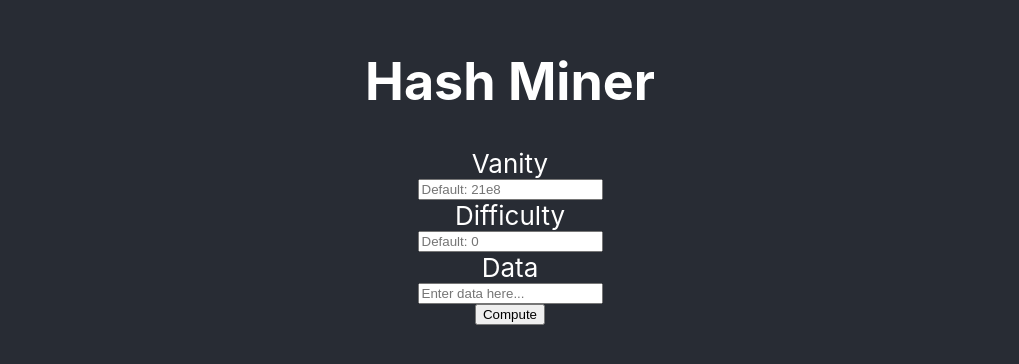
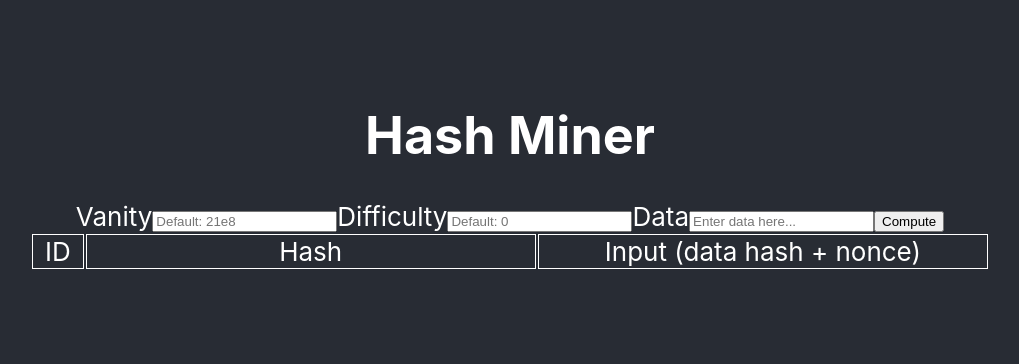
Before and after one commit to pneumatick/ReactHashMiner, a React (Create React App) app: page / in a window 1280 px wide. Shown: the part 230-594 px from the top of the page, without its empty margins (130-1149 px from the left). Built offline with nearby package versions, Linux system fonts and the light colour scheme.

Commit message:
Refactored code into multiple components; Previously mined hashes are displayed in the browser

```diff
--- a/src/App.css
+++ b/src/App.css
@@ -1,16 +1,5 @@
 .App {
   text-align: center;
-}
-
-.App-logo {
-  height: 40vmin;
-  pointer-events: none;
-}
-
-@media (prefers-reduced-motion: no-preference) {
-  .App-logo {
-    animation: App-logo-spin infinite 20s linear;
-  }
 }
 
 .App-header {
@@ -24,15 +13,10 @@
   color: white;
 }
 
-.App-link {
-  color: #61dafb;
+.Hash-table {
+  width: 75%;
 }
 
-@keyframes App-logo-spin {
-  from {
-    transform: rotate(0deg);
-  }
-  to {
-    transform: rotate(360deg);
-  }
+.id {
+  width: 5%;
 }
--- a/src/App.js
+++ b/src/App.js
@@ -1,74 +1,26 @@
 import './App.css';
 import React from 'react';
-
-async function digestMessage(message) {
-  const msgUint8 = new TextEncoder().encode(message);                             // encode as (utf-8) Uint8Array
-  const hashBuffer = await crypto.subtle.digest('SHA-256', msgUint8);             // hash the message
-  const hashArray = Array.from(new Uint8Array(hashBuffer));                       // convert buffer to byte array
-  const hashHex = hashArray.map((b) => b.toString(16).padStart(2, '0')).join(''); // convert bytes to hex string
-  return hashHex;
-}
-
-async function generateHash(data, vanity, difficulty) {
-  let finalHash = '';
-  let nonce = 0;
-  let target = vanity + '0'.repeat(difficulty);
-  let dataHash = await digestMessage(data).then((digestHex) => { return digestHex; });
-
-  finalHash = await digestMessage(dataHash + nonce).then((digestHex) => { return digestHex; });
-  while (finalHash.substring(0, target.length) !== target) {
-    nonce += 1;
-    finalHash = await digestMessage(dataHash + nonce).then((digestHex) => { return digestHex; });
-  }
-
-  return {hash: finalHash, difficulty, data, dataHash, nonce, sha256input: dataHash + nonce};
-}
-
+import HashFormContainer from './components/HashFormContainer';
+import HashTable from './components/HashTable';
 
 class App extends React.Component {
   constructor(props) {
     super(props);
     this.state = {
-      data: '',
-      vanity: '21e8',
-      difficulty: 0
-    };
+      hashes: []
+    }
 
-    this.computeHash = this.computeHash.bind(this);
-    this.handleChange = this.handleChange.bind(this);
+    this.addHash = this.addHash.bind(this);
   }
 
-  async computeHash() {
-    let hashObject = await generateHash(
-      this.state.data,
-      this.state.vanity,
-      this.state.difficulty
-    );
-    alert(
-      `Hash: ${hashObject.hash}\n\n` +
-      `Difficulty: ${hashObject.difficulty}\n\n` +
-      `Data: ${hashObject.data}\n\n` +
-      `Data Hash: ${hashObject.dataHash}\n\n` +
-      `Nonce: ${hashObject.nonce}\n\n` +
-      `SHA-256 input string: ${hashObject.sha256input}`
-    );
+  addHash(newHash) {
+    this.setState((prevState) => {
+       return { hashes: [...prevState.hashes, newHash] }
+    });
   }
-  handleChange(e) {
-    let value = e.target.value;
 
-    switch (e.target.id) {
-      case 'vanity':
-        this.setState({ vanity: value });
-        break;
-      case 'difficulty':
-        this.setState({ difficulty: value });
-        break;
-      case 'data':
-        this.setState({ data: value });
-        break;
-      default:
-        console.log(`Unknown element: ${e.target}`);
-    }
+  componentDidUpdate() {
+    console.log(this.state.hashes);
   }
 
   render() {
@@ -76,28 +28,11 @@ class App extends React.Component {
       <div className="App">
         <header className="App-header">
           <h1>Hash Miner</h1>
-          <label>Vanity</label>
-          <input
-            type="text"
-            id="vanity"
-            placeholder="Default: 21e8"
-            onChange={this.handleChange}
+          <HashFormContainer
+            handleChange={this.handleChange}
+            addHash={this.addHash}
           />
-          <label for="difficulty">Difficulty</label>
-          <input
-            type="text"
-            id="difficulty"
-            placeholder="Default: 0"
-            onChange={this.handleChange}
-          />
-          <label for="data">Data</label>
-          <input
-            type="text"
-            id="data"
-            placeholder="Enter data here..."
-            onChange={this.handleChange}
-          />
-          <button onClick={this.computeHash}>Compute</button>
+          <HashTable hashes={this.state.hashes} />
         </header>
       </div>
     );
--- /dev/null
+++ b/src/components/HashForm.js
@@ -0,0 +1,34 @@
+import React from 'react';
+
+class HashForm extends React.Component {
+    render() {
+        return (
+            <div>
+                <label>Vanity</label>
+                <input
+                    type="text"
+                    id="vanity"
+                    placeholder="Default: 21e8"
+                    onChange={this.props.handleChange}
+                />
+                <label for="difficulty">Difficulty</label>
+                <input
+                    type="text"
+                    id="difficulty"
+                    placeholder="Default: 0"
+                    onChange={this.props.handleChange}
+                />
+                <label for="data">Data</label>
+                <input
+                    type="text"
+                    id="data"
+                    placeholder="Enter data here..."
+                    onChange={this.props.handleChange}
+                />
+                <button onClick={this.props.computeHash}>Compute</button>
+            </div>
+        );
+    }
+}
+
+export default HashForm;
--- /dev/null
+++ b/src/components/HashFormContainer.js
@@ -0,0 +1,63 @@
+import React from 'react';
+import HashForm from './HashForm';
+import generateHash from '../scripts/computeHash';
+
+class HashFormContainer extends React.Component {
+    constructor(props) {
+      super(props);
+      this.state = {
+        vanity: '21e8',
+        difficulty: 0,
+        data: ''
+      };
+
+      this.computeHash = this.computeHash.bind(this);
+      this.handleChange = this.handleChange.bind(this);
+    }
+
+    async computeHash() {
+      let hashObject = await generateHash(
+        this.state.data,
+        this.state.vanity,
+        this.state.difficulty
+      );
+      alert(
+        `Hash: ${hashObject.hash}\n\n` +
+        `Difficulty: ${hashObject.difficulty}\n\n` +
+        `Data: ${hashObject.data}\n\n` +
+        `Data Hash: ${hashObject.dataHash}\n\n` +
+        `Nonce: ${hashObject.nonce}\n\n` +
+        `SHA-256 input string: ${hashObject.sha256input}`
+      );
+      this.props.addHash([hashObject.hash, hashObject.sha256input]);
+    }
+
+    handleChange(e) {
+        let value = e.target.value;
+
+        switch (e.target.id) {
+        case 'vanity':
+            this.setState({ vanity: value });
+            break;
+        case 'difficulty':
+            this.setState({ difficulty: value });
+            break;
+        case 'data':
+            this.setState({ data: value });
+            break;
+        default:
+            console.log(`Unknown element: ${e.target}`);
+        }
+    }
+
+    render() {
+      return (
+        <HashForm
+          handleChange={this.handleChange}
+          computeHash={this.computeHash}
+        />
+      );
+    }
+}
+
+export default HashFormContainer;
--- /dev/null
+++ b/src/components/HashTable.js
@@ -0,0 +1,35 @@
+import React from 'react';
+
+class HashTable extends React.Component {
+    render() {
+        let listedHashes = [];
+        this.props.hashes.forEach((hash, index) => {
+            listedHashes.push(
+                <tr key={index} id={index}>
+                    <td>{index}</td>
+                    <td>{hash[0]}</td>
+                    <td>{hash[1]}</td>
+                </tr>
+            )
+        });
+
+        return (
+            <div className='Hash-table'>
+                <table>
+                    <thead>
+                        <tr>
+                            <td className='id'>ID</td>
+                            <td>Hash</td>
+                            <td>Input (data hash + nonce)</td>
+                        </tr>
+                    </thead>
+                    <tbody>
+                        {listedHashes}
+                    </tbody>
+                </table>
+            </div>
+        );
+    }
+}
+
+export default HashTable;
--- a/src/index.css
+++ b/src/index.css
@@ -7,7 +7,13 @@ body {
   -moz-osx-font-smoothing: grayscale;
 }
 
-code {
-  font-family: source-code-pro, Menlo, Monaco, Consolas, 'Courier New',
-    monospace;
+table {
+  width: 100%;
+  table-layout: fixed;
+  overflow-wrap: break-word;
 }
+
+td {
+  width: 250px;
+  border: 1px solid white;
+}
--- /dev/null
+++ b/src/scripts/computeHash.js
@@ -0,0 +1,24 @@
+async function digestMessage(message) {
+    const msgUint8 = new TextEncoder().encode(message);                             // encode as (utf-8) Uint8Array
+    const hashBuffer = await crypto.subtle.digest('SHA-256', msgUint8);             // hash the message
+    const hashArray = Array.from(new Uint8Array(hashBuffer));                       // convert buffer to byte array
+    const hashHex = hashArray.map((b) => b.toString(16).padStart(2, '0')).join(''); // convert bytes to hex string
+    return hashHex;
+}
+
+async function generateHash(data, vanity, difficulty) {
+    let finalHash = '';
+    let nonce = 0;
+    let target = vanity + '0'.repeat(difficulty);
+    let dataHash = await digestMessage(data).then((digestHex) => { return digestHex; });
+
+    finalHash = await digestMessage(dataHash + nonce).then((digestHex) => { return digestHex; });
+    while (finalHash.substring(0, target.length) !== target) {
+        nonce += 1;
+        finalHash = await digestMessage(dataHash + nonce).then((digestHex) => { return digestHex; });
+    }
+
+    return {hash: finalHash, difficulty, data, dataHash, nonce, sha256input: dataHash + nonce};
+}
+
+export default generateHash;
```
